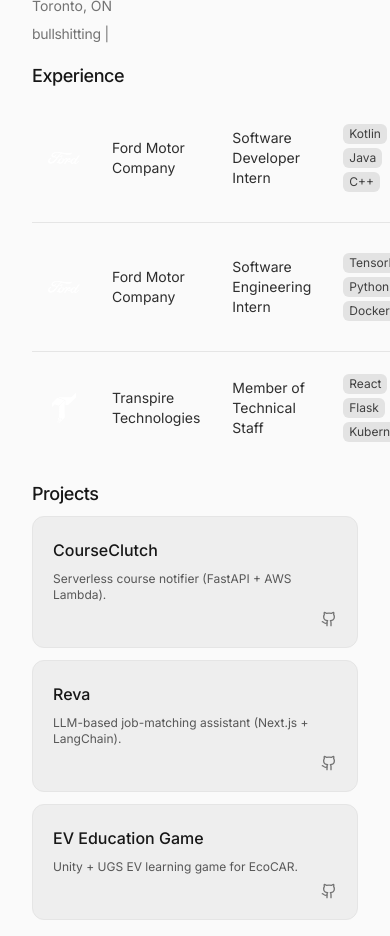
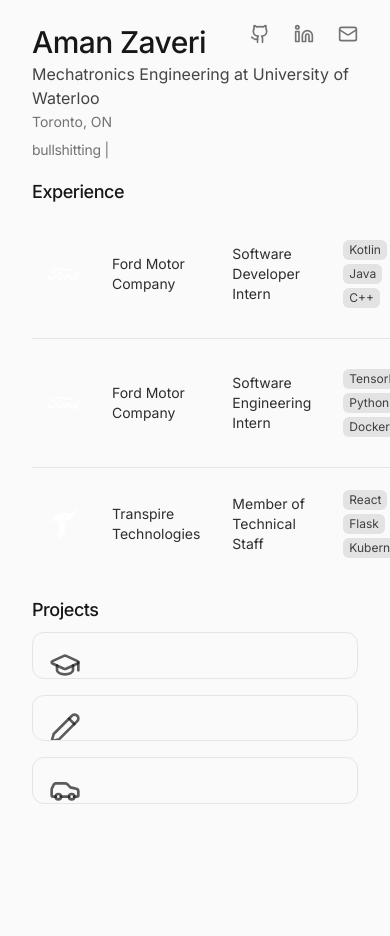
Before and after one commit to amanzav/portfolio, a Next.js app: page / in a window 390 px wide. Shown: the top 936 px of the page. After the commit the page ends 844 px from the top, so only its background shows below. Built offline with nearby package versions, Linux system fonts and the light colour scheme.

Commit message:
replaced projects with bento grid

```diff
--- a/components/Projects.tsx
+++ b/components/Projects.tsx
@@ -1,30 +1,36 @@
 "use client";
 
 import { motion } from "motion/react";
-import { Github } from "lucide-react";
+import { Car, GraduationCap, Pencil } from "lucide-react";
+import { BentoCard, BentoGrid } from "./ui/bento-grid";
 
-interface Project {
-  name: string;
-  description: string;
-  github?: string;
-  demo?: string;
-}
-
-const projects: Project[] = [
+const projects = [
   {
+    Icon: GraduationCap,
     name: "CourseClutch",
     description: "Serverless course notifier (FastAPI + AWS Lambda).",
-    github: "https://github.com/amanzav/course-clutch",
+    href: "https://github.com/amanzav/course-clutch",
+    cta: "View on GitHub",
+    background: <img className="absolute -top-20 -right-20 opacity-60" />,
+    className: "lg:col-start-1 lg:col-end-2",
   },
   {
+    Icon: Pencil,
     name: "Reva",
     description: "LLM-based job-matching assistant (Next.js + LangChain).",
-    github: "https://github.com/amanzav/reva",
+    href: "https://github.com/amanzav/reva",
+    cta: "View on GitHub",
+    background: <img className="absolute -top-20 -right-20 opacity-60" />,
+    className: "lg:col-start-2 lg:col-end-3",
   },
   {
+    Icon: Car,
     name: "EV Education Game",
     description: "Unity + UGS EV learning game for EcoCAR.",
-    github: "https://github.com/amanzav/uwaft-cav-game",
+    href: "https://github.com/amanzav/uwaft-cav-game",
+    cta: "View on GitHub",
+    background: <img className="absolute -top-20 -right-20 opacity-60" />,
+    className: "lg:col-start-3 lg:col-end-4",
   },
 ];
 
@@ -36,41 +42,15 @@
       transition={{ duration: 0.18, ease: "easeOut", delay: 0.15 }}
       className="pb-4"
     >
-      <h2 className="text-lg font-medium text-foreground mb-2 tracking-tight">Projects</h2>
+      <h2 className="text-lg font-medium text-foreground mb-2 tracking-tight">
+        Projects
+      </h2>
 
-      <div className="grid grid-cols-1 md:grid-cols-3 gap-3">
-        {projects.map((project, index) => (
-          <motion.div
-            key={index}
-            initial={{ opacity: 0, y: 10 }}
-            whileInView={{ opacity: 1, y: 0 }}
-            viewport={{ once: true }}
-            transition={{ duration: 0.2, ease: "easeOut", delay: index * 0.05 }}
-            className="rounded-xl border border-border bg-foreground/5 p-5 transition-transform duration-150 hover:scale-[1.02] hover:-translate-y-[2px]"
-          >
-            <div className="flex flex-col h-full">
-              <h3 className="font-medium text-foreground mb-2">
-                {project.name}
-              </h3>
-              <p className="text-xs text-foreground/70 mb-auto">{project.description}</p>
-
-              <div className="flex justify-end mt-2">
-                {project.github && (
-                  <a
-                    href={project.github}
-                    target="_blank"
-                    rel="noopener noreferrer"
-                    className="text-muted hover:text-foreground transition-colors"
-                    aria-label={`GitHub repository for ${project.name}`}
-                  >
-                    <Github size={16} />
-                  </a>
-                )}
-              </div>
-            </div>
-          </motion.div>
+      <BentoGrid className="lg:grid-cols-3 auto-rows-[12vw] max-w-5xl mx-auto">
+        {projects.map((project) => (
+          <BentoCard key={project.name} {...project} />
         ))}
-      </div>
+      </BentoGrid>
     </motion.section>
   );
 }
--- /dev/null
+++ b/components/ui/bento-grid.tsx
@@ -0,0 +1,107 @@
+import { ComponentPropsWithoutRef, ReactNode } from "react"
+import { ArrowRightIcon } from "@radix-ui/react-icons"
+
+import { cn } from "@/lib/utils"
+import { Button } from "@/components/ui/button"
+
+interface BentoGridProps extends ComponentPropsWithoutRef<"div"> {
+  children: ReactNode
+  className?: string
+}
+
+interface BentoCardProps extends ComponentPropsWithoutRef<"div"> {
+  name: string
+  className: string
+  background: ReactNode
+  Icon: React.ElementType
+  description: string
+  href: string
+  cta: string
+}
+
+const BentoGrid = ({ children, className, ...props }: BentoGridProps) => {
+  return (
+    <div
+      className={cn(
+        "grid w-full auto-rows-[22rem] grid-cols-3 gap-4",
+        className
+      )}
+      {...props}
+    >
+      {children}
+    </div>
+  )
+}
+
+const BentoCard = ({
+  name,
+  className,
+  background,
+  Icon,
+  description,
+  href,
+  cta,
+  ...props
+}: BentoCardProps) => (
+  <div
+    key={name}
+    className={cn(
+      "group relative col-span-3 flex flex-col justify-between overflow-hidden rounded-xl",
+      // transparent with subtle border
+      "bg-transparent border border-border",
+      className
+    )}
+    {...props}
+  >
+    <div>{background}</div>
+    <div className="p-4">
+      <div className="pointer-events-none z-10 flex transform-gpu flex-col gap-1 transition-all duration-300 lg:group-hover:-translate-y-10">
+        <Icon className="h-8 w-8 origin-left transform-gpu text-foreground/70 transition-all duration-300 ease-in-out group-hover:scale-75" />
+        <h3 className="text-sm font-medium text-foreground/90 tracking-tight">
+          {name}
+        </h3>
+        <p className="max-w-lg text-xs text-foreground/70">{description}</p>
+      </div>
+
+      <div
+        className={cn(
+          "pointer-events-none flex w-full translate-y-0 transform-gpu flex-row items-center transition-all duration-300 group-hover:translate-y-0 group-hover:opacity-100 lg:hidden"
+        )}
+      >
+        <Button
+          variant="link"
+          asChild
+          size="sm"
+          className="pointer-events-auto p-0 text-xs text-foreground/70 hover:text-foreground"
+        >
+          <a href={href}>
+            {cta}
+            <ArrowRightIcon className="ms-1 h-3 w-3 rtl:rotate-180" />
+          </a>
+        </Button>
+      </div>
+    </div>
+
+    <div
+      className={cn(
+        "pointer-events-none absolute bottom-0 hidden w-full translate-y-10 transform-gpu flex-row items-center p-4 opacity-0 transition-all duration-300 group-hover:translate-y-0 group-hover:opacity-100 lg:flex"
+      )}
+    >
+      <Button
+        variant="link"
+        asChild
+        size="sm"
+        className="pointer-events-auto p-0 text-xs text-foreground/70 hover:text-foreground"
+      >
+        <a href={href}>
+          {cta}
+          <ArrowRightIcon className="ms-1 h-3 w-3 rtl:rotate-180" />
+        </a>
+      </Button>
+    </div>
+
+    <div className="pointer-events-none absolute inset-0 transform-gpu transition-all duration-300 group-hover:bg-black/[.03] group-hover:dark:bg-neutral-800/10" />
+  </div>
+)
+
+export { BentoCard, BentoGrid }
--- a/components/ui/button.tsx
+++ b/components/ui/button.tsx
@@ -1,35 +1,56 @@
-import * as React from "react";
-import { cn } from "@/lib/utils";
+import * as React from "react"
+import { Slot } from "@radix-ui/react-slot"
+import { cva, type VariantProps } from "class-variance-authority"
+
+import { cn } from "@/lib/utils"
+
+const buttonVariants = cva(
+  "inline-flex items-center justify-center gap-2 whitespace-nowrap rounded-md text-sm font-medium ring-offset-white transition-colors focus-visible:outline-none focus-visible:ring-2 focus-visible:ring-slate-950 focus-visible:ring-offset-2 disabled:pointer-events-none disabled:opacity-50 [&_svg]:pointer-events-none [&_svg]:size-4 [&_svg]:shrink-0 dark:ring-offset-slate-950 dark:focus-visible:ring-slate-300",
+  {
+    variants: {
+      variant: {
+        default: "bg-slate-900 text-slate-50 hover:bg-slate-900/90 dark:bg-slate-50 dark:text-slate-900 dark:hover:bg-slate-50/90",
+        destructive:
+          "bg-red-500 text-slate-50 hover:bg-red-500/90 dark:bg-red-900 dark:text-slate-50 dark:hover:bg-red-900/90",
+        outline:
+          "border border-slate-200 bg-white hover:bg-slate-100 hover:text-slate-900 dark:border-slate-800 dark:bg-slate-950 dark:hover:bg-slate-800 dark:hover:text-slate-50",
+        secondary:
+          "bg-slate-100 text-slate-900 hover:bg-slate-100/80 dark:bg-slate-800 dark:text-slate-50 dark:hover:bg-slate-800/80",
+        ghost: "hover:bg-slate-100 hover:text-slate-900 dark:hover:bg-slate-800 dark:hover:text-slate-50",
+        link: "text-slate-900 underline-offset-4 hover:underline dark:text-slate-50",
+      },
+      size: {
+        default: "h-10 px-4 py-2",
+        sm: "h-9 rounded-md px-3",
+        lg: "h-11 rounded-md px-8",
+        icon: "h-10 w-10",
+      },
+    },
+    defaultVariants: {
+      variant: "default",
+      size: "default",
+    },
+  }
+)
 
 export interface ButtonProps
-  extends React.ButtonHTMLAttributes<HTMLButtonElement> {
-  variant?: "default" | "ghost" | "link";
-  size?: "default" | "sm" | "lg" | "icon";
+  extends React.ButtonHTMLAttributes<HTMLButtonElement>,
+    VariantProps<typeof buttonVariants> {
+  asChild?: boolean
 }
 
 const Button = React.forwardRef<HTMLButtonElement, ButtonProps>(
-  ({ className, variant = "default", size = "default", ...props }, ref) => {
+  ({ className, variant, size, asChild = false, ...props }, ref) => {
+    const Comp = asChild ? Slot : "button"
     return (
-      <button
-        className={cn(
-          "inline-flex items-center justify-center whitespace-nowrap rounded-md text-sm font-medium transition-colors focus-visible:outline-none disabled:pointer-events-none disabled:opacity-50",
-          {
-            "bg-accent text-foreground hover:bg-accent/90": variant === "default",
-            "hover:bg-accent/10": variant === "ghost",
-            "hover:underline": variant === "link",
-            "h-10 px-4 py-2": size === "default",
-            "h-9 px-3": size === "sm",
-            "h-11 px-8": size === "lg",
-            "h-10 w-10": size === "icon",
-          },
-          className
-        )}
+      <Comp
+        className={cn(buttonVariants({ variant, size, className }))}
         ref={ref}
         {...props}
       />
-    );
+    )
   }
-);
-Button.displayName = "Button";
+)
+Button.displayName = "Button"
 
-export { Button };
+export { Button, buttonVariants }
--- a/package.json
+++ b/package.json
@@ -11,8 +11,11 @@
   },
   "dependencies": {
     "@radix-ui/react-dialog": "^1.1.15",
+    "@radix-ui/react-icons": "^1.3.2",
     "@radix-ui/react-scroll-area": "^1.2.10",
+    "@radix-ui/react-slot": "^1.2.4",
     "@radix-ui/react-tooltip": "^1.0.7",
+    "class-variance-authority": "^0.7.1",
     "clsx": "^2.1.0",
     "lucide-react": "^0.344.0",
     "motion": "^12.23.24",
```
Also changed, not shown: 1 other file (tests, documents, lock files or other folders).
